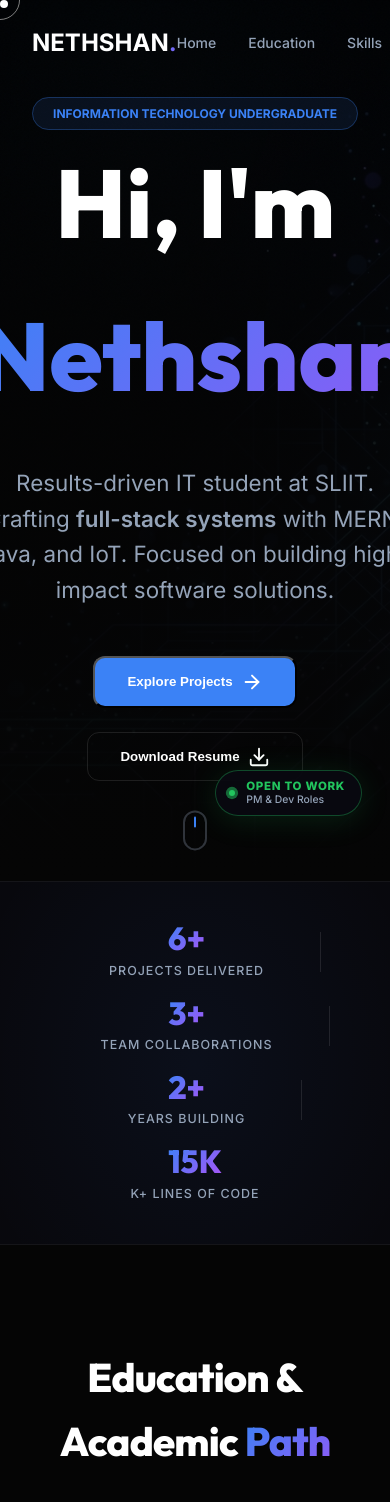
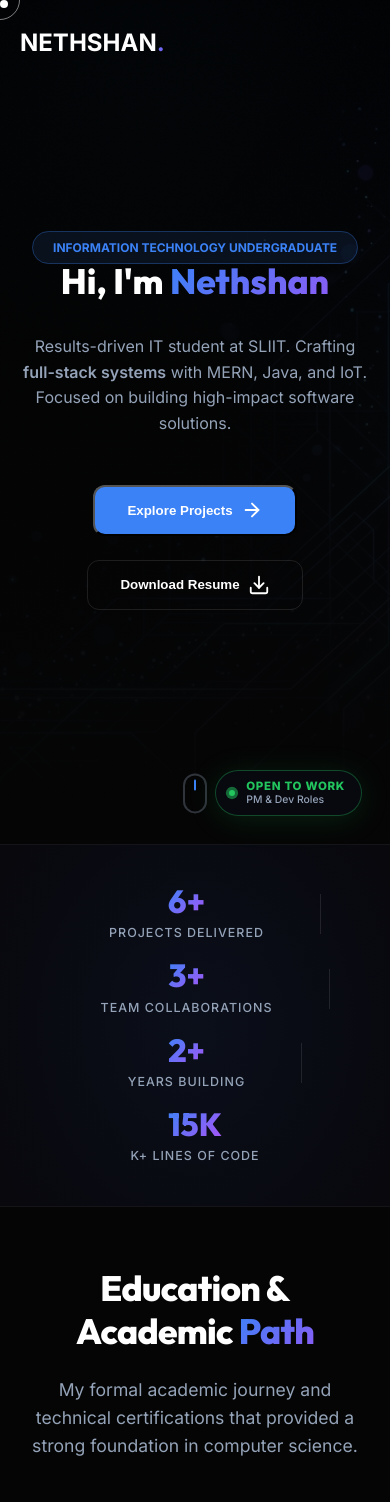
Before and after one commit to Bulee048/Portfolio---Nethshan-Dulmin, a React (Vite) app: page / in a window 390 px wide. Shown: the top 1502 px of the page. Built offline with nearby package versions, Linux system fonts and the light colour scheme.

Commit message:
Fix mobile responsiveness and horizontal overflow issues

```diff
--- a/src/index.css
+++ b/src/index.css
@@ -270,3 +270,96 @@ section {
   0% { transform: translateY(100%); }
   100% { transform: translateY(0%); }
 }
+
+/* Guarantee no horizontal overflow */
+html, body {
+  overflow-x: hidden !important;
+  width: 100% !important;
+  max-width: 100vw !important;
+}
+
+/* Fix general image overflow */
+img {
+  max-width: 100%;
+  height: auto;
+}
+
+/* ---------------------------------------------------
+   Mobile Responsiveness Overrides
+   (Required to override hardcoded inline styles in components)
+   --------------------------------------------------- */
+@media (max-width: 768px) {
+  /* Fix container padding */
+  .container {
+    padding: 0 1.25rem !important;
+  }
+
+  /* Typography Scaling */
+  h1, .text-7xl, .text-9xl, .section-title {
+    font-size: 3rem !important;
+    line-height: 1.2 !important;
+  }
+
+  h2, .section-subtitle {
+    font-size: 1.1rem !important;
+    padding: 0 0.5rem;
+  }
+
+  /* Fix Hero text alignment and spacing */
+  section {
+    padding: 60px 0 !important;
+  }
+
+  /* Grid Layout Fixes (Overriding inline grids) */
+  .md\:grid-cols-2 {
+    grid-template-columns: 1fr !important;
+    gap: 2rem !important;
+  }
+
+  .lg\:grid-cols-2 {
+    grid-template-columns: 1fr !important;
+  }
+
+  /* Override grids that have fixed minimums causing horizontal scroll */
+  div[style*="grid-template-columns"] {
+    grid-template-columns: 1fr !important;
+  }
+
+  /* Fix Projects grid specifically */
+  #projects div[style*="grid-template-columns: repeat(auto-fill, minmax(340px, 1fr))"] {
+    grid-template-columns: 1fr !important;
+  }
+
+  /* Contact Page Grid Fixes */
+  .contact-grid-row {
+    grid-template-columns: 1fr !important;
+  }
+
+  /* General elements spacing */
+  .section-header {
+    margin-bottom: 3rem !important;
+  }
+
+  /* Button Stack */
+  .btn-primary, .btn-secondary {
+    width: 100%;
+    justify-content: center;
+  }
+
+  /* Navbar fixes (if applicable) */
+  nav .hidden {
+    display: none !important;
+  }
+
+  /* Fix Hero p tag max-width */
+  p[style*="max-width"] {
+    font-size: 1rem !important;
+    max-width: 100% !important;
+  }
+}
+
+@media (max-width: 480px) {
+  h1, .text-7xl, .text-9xl, .section-title {
+    font-size: 2.2rem !important;
+  }
+}
```
